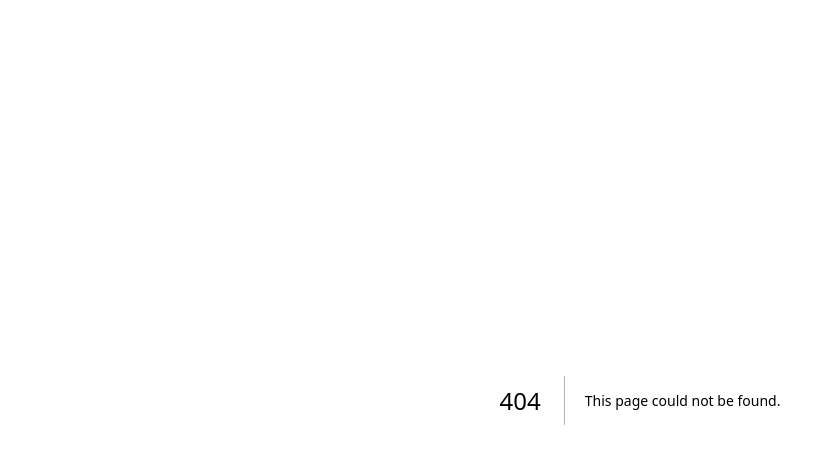
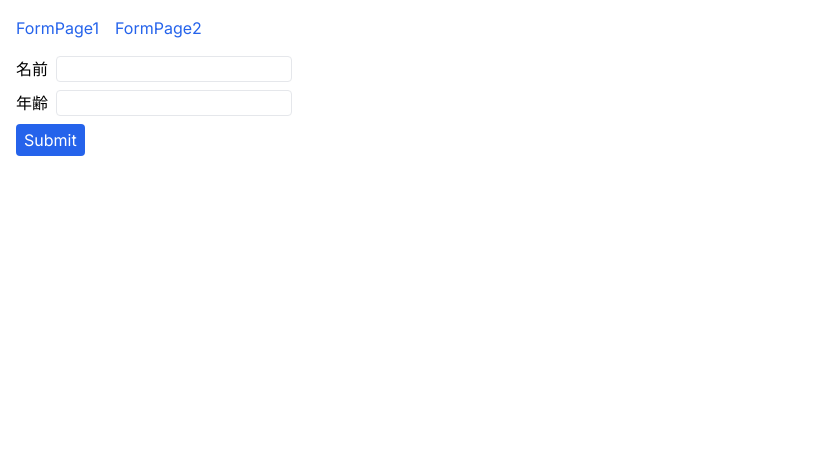
Before and after one commit to tukky-14/nextjs-forms, a Next.js app: page /form-page-2 in a window 1280 px wide. Before the commit this address had no page. Shown: the top 464 px of the page, without its empty margins (0-827 px from the left). Built offline with nearby package versions, Linux system fonts and the light colour scheme.

Commit message:
FormPage2を追加

```diff
--- a/src/app/form-page/page.tsx
+++ b/src/app/form-page-1/page.tsx
@@ -7,7 +7,7 @@ import FormInput from '@/components/form-input';
 import { schema } from '@/libs/validation';
 import { FormPageData } from '@/types/form-input';
 
-const FormPage: React.FC = () => {
+const FormPage1: React.FC = () => {
     const {
         register,
         handleSubmit,
@@ -45,4 +45,4 @@ const FormPage: React.FC = () => {
     );
 };
 
-export default FormPage;
+export default FormPage1;
--- /dev/null
+++ b/src/app/form-page-2/page.tsx
@@ -0,0 +1,48 @@
+'use client';
+import { zodResolver } from '@hookform/resolvers/zod';
+import React from 'react';
+import { useForm, SubmitHandler } from 'react-hook-form';
+
+import FormInput from '@/components/form-input';
+import { schema } from '@/libs/validation';
+import { FormPageData } from '@/types/form-input';
+
+const FormPage2: React.FC = () => {
+    const {
+        register,
+        handleSubmit,
+        formState: { errors },
+        trigger,
+    } = useForm<FormPageData>({ resolver: zodResolver(schema) });
+
+    const onSubmit: SubmitHandler<FormPageData> = (data) => {
+        console.log(data);
+    };
+
+    return (
+        <form className="p-4" onSubmit={handleSubmit(onSubmit)}>
+            <FormInput
+                label="名前"
+                id="name"
+                register={register('name')}
+                trigger={trigger}
+                error={errors.name?.message}
+            />
+            <FormInput
+                label="年齢"
+                id="age"
+                register={register('age')}
+                trigger={trigger}
+                error={errors.age?.message}
+            />
+            <button
+                className="rounded bg-blue-600 px-2 py-1 text-white hover:bg-blue-700"
+                type="submit"
+            >
+                Submit
+            </button>
+        </form>
+    );
+};
+
+export default FormPage2;
--- a/src/app/layout.tsx
+++ b/src/app/layout.tsx
@@ -1,22 +1,35 @@
-import type { Metadata } from "next";
-import { Inter } from "next/font/google";
-import "./globals.css";
+import { Inter } from 'next/font/google';
+import Link from 'next/link';
 
-const inter = Inter({ subsets: ["latin"] });
+import type { Metadata } from 'next';
+
+import './globals.css';
+
+const inter = Inter({ subsets: ['latin'] });
 
 export const metadata: Metadata = {
-  title: "Create Next App",
-  description: "Generated by create next app",
+    title: 'Create Next App',
+    description: 'Generated by create next app',
 };
 
 export default function RootLayout({
-  children,
+    children,
 }: Readonly<{
-  children: React.ReactNode;
+    children: React.ReactNode;
 }>) {
-  return (
-    <html lang="en">
-      <body className={inter.className}>{children}</body>
-    </html>
-  );
+    return (
+        <html lang="ja">
+            <body className={inter.className}>
+                <div className="ml-4 mt-4 flex gap-4">
+                    <Link className="text-blue-600 hover:underline" href="/form-page-1">
+                        FormPage1
+                    </Link>
+                    <Link className="text-blue-600 hover:underline" href="/form-page-2">
+                        FormPage2
+                    </Link>
+                </div>
+                {children}
+            </body>
+        </html>
+    );
 }
--- a/src/app/page.tsx
+++ b/src/app/page.tsx
@@ -1,4 +1,4 @@
-import FormPage from './form-page/page';
+import FormPage from './form-page-1/page';
 
 export default function Home() {
     return (
```
